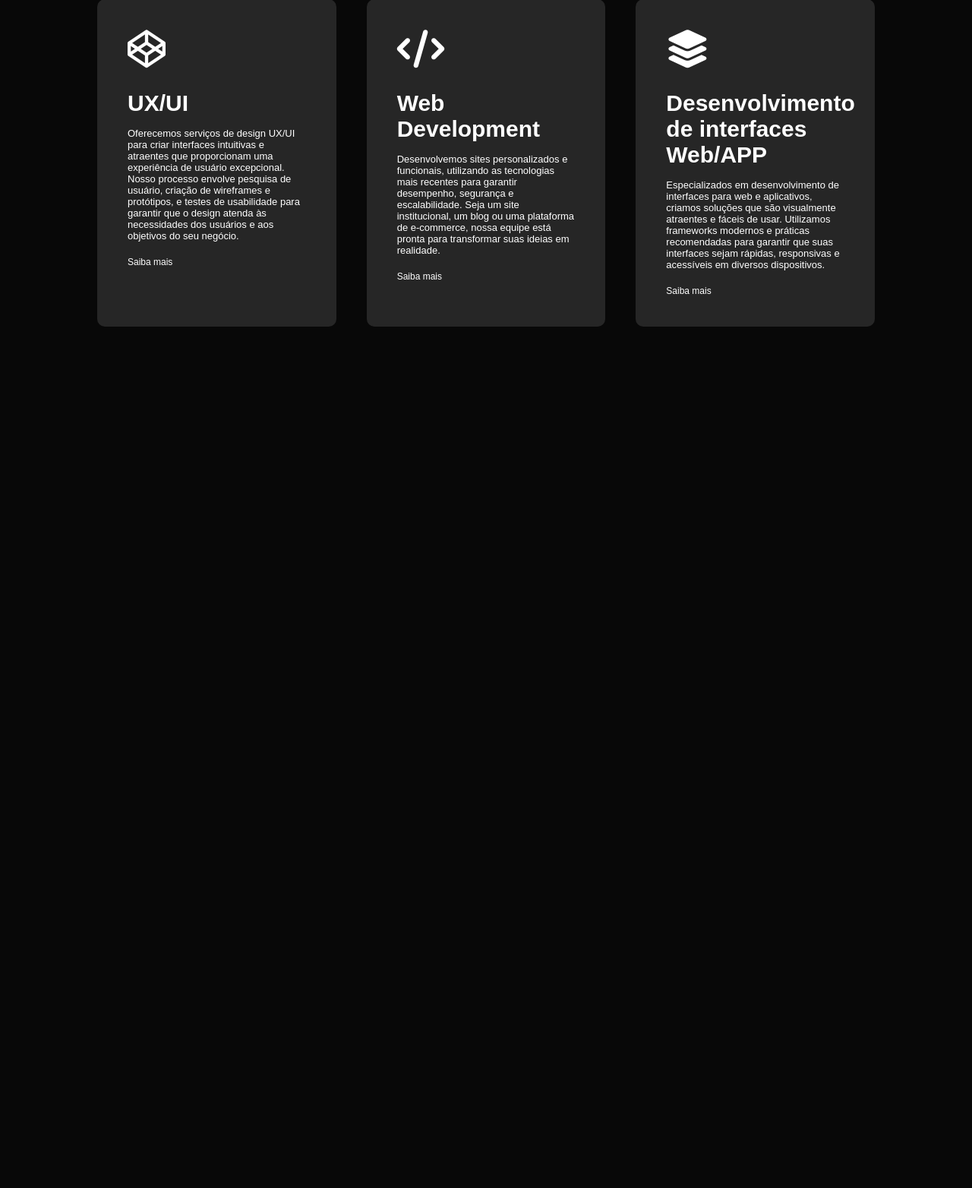
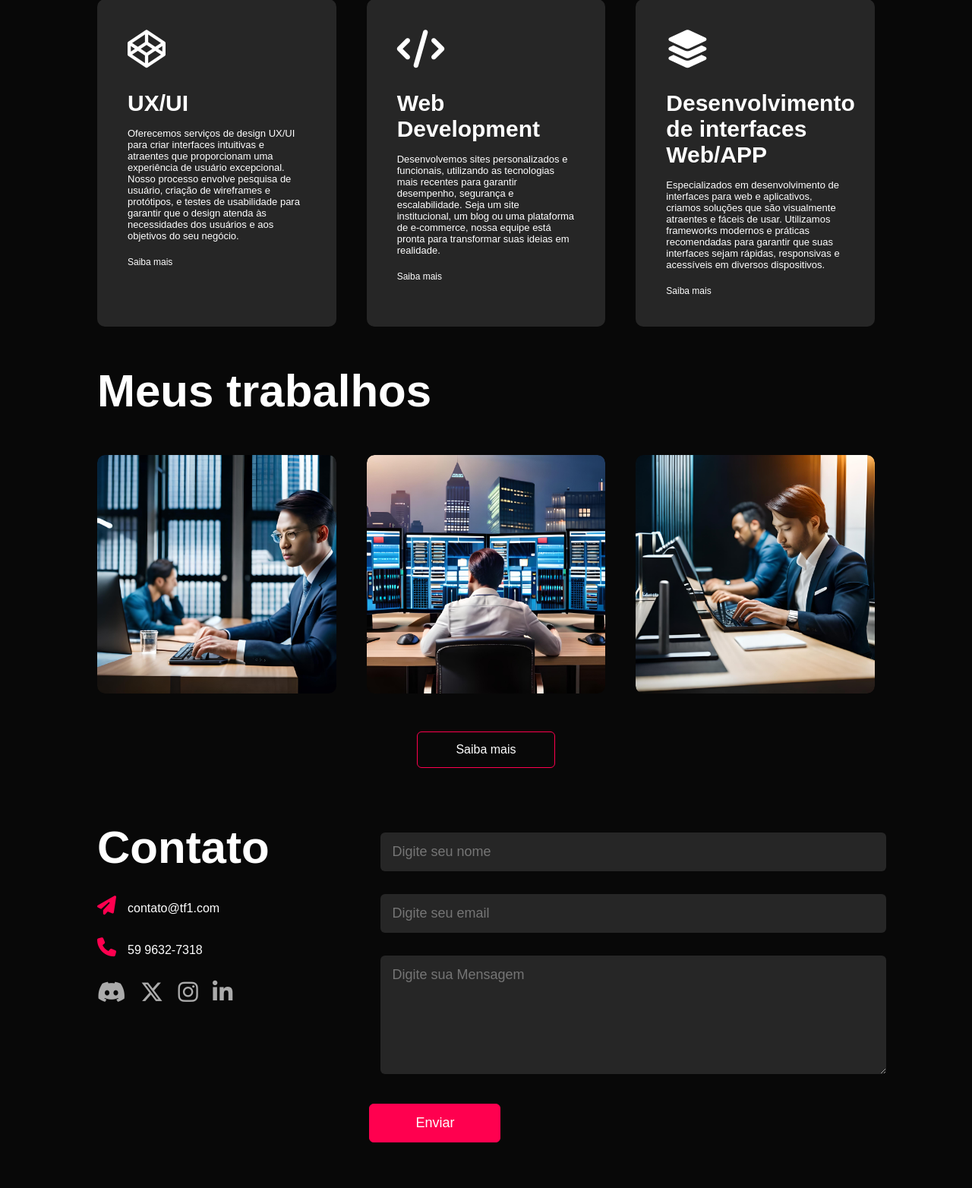
Before and after one commit to Gbardellaa/DesenvoveWeb, a PHP site: page / in a window 1280 px wide. Shown: the part 1578-3142 px from the top of the page at 76% size. Before the commit the page ends 2008 px from the top, so only its background shows below. Run offline with PHP 8.4, Linux system fonts and the light colour scheme; some libraries are stand-ins or nearby versions.

Commit message:
Portifólio - 13/05

```diff
--- a/portifolio/css/style.css
+++ b/portifolio/css/style.css
@@ -9,6 +9,7 @@
     --branco: #fff;
     --magenta: #ff004f;
     --bg-cinza:#262626;
+    --cinza-claro: #ABABAB;
 }
 body {
 background-color: var(--bg--cinza-escuro);
@@ -167,3 +168,124 @@ nav ul li a:hover::after{
     background-color: #ff004f;
     transform: translateY(-10px);
 }
+/* *********PORTIFÓLIO********* */
+.portifolio {
+    padding: 50px 0; /* espaçamento interno de um elemento HTML, ou seja, a distância entre o conteúdo do elemento e a sua borda */
+}
+.lista-trabalhos {
+    display: grid; /* como um elemento HTML será exibido na página - Grid:Ativa o modelo de grade (divisão por colunas e linhas). */
+    grid-template-columns: repeat(auto-fit, minmax(250px, 1fr));
+    gap: 40px;
+    margin-top: 50px;
+}
+.trabalhos {
+    border-radius: 10px;
+    position: relative;
+    overflow: hidden; /* O conteúdo que ultrapassar os limites do elemento serão ocultados*/
+}.trabalhos img {
+    width: 100%;
+    border-radius: 10px;
+    display: block;
+    transition: transform 0.5s;
+}
+.layer {
+    width: 100%;
+    height: 0%; /*Altura*/
+    background: linear-gradient(rgba(0,0,0,0.6), var(--magenta));/* Efeito de gradiente linear*/
+    border-radius: 10px;
+    position: absolute;
+    left: 0; /* Posição da margem */
+    bottom: 0;
+    overflow: hidden;
+    display: flex;
+    align-items: center;
+    justify-content: center;
+    flex-direction: column;
+    padding: 0 40px;
+    text-align: center;
+    transition: height 0.5s /*Transição de altura*/;
+}
+.layer h3 {
+    margin-bottom: 20px;
+}
+.layer a {
+    margin-top: 20px;
+    color: var(--magenta);
+    text-decoration: none;
+    font-size: 18px;
+    line-height: 60px;
+    background-color: var(--branco);
+    width: 60px;
+    height: 60px;
+    border-radius:50% /*arredondar borda do elemento;*/
+}
+.trabalhos:hover .layer {
+    height: 100%;
+}
+.trabalhos:hover img {
+    transform: scale(1.1);
+}
+.botao {
+    display: block;
+    margin: 50px auto;
+    width: fit-content;
+    border:1px solid var(--magenta);
+    padding: 14px 50px;
+    border-radius: 6px;
+    text-decoration: none;
+    color: var(--branco)
+}
+/* *********CONTATO********* */
+.contato_esquerda {
+    flex-basis: 35%;
+}
+.contato_direita {
+    flex-basis: 65%;
+}
+.contato_esquerda p {
+    margin-top: 30px;
+}
+.contato_esquerda p i {
+    font-size: 25px;
+    margin-right: 15px;
+    color: var(--magenta);
+}
+.social {
+    margin-top: 30px;
+}
+.social a {
+    text-decoration: none;
+    font-size: 30px;
+    margin-right: 15px;
+    color: var(--cinza-claro);
+    display: inline-block;
+    transition: transform 0.5s;
+}
+.social a:hover {
+    color: var(--magenta);
+    transform: translateY(-5px);
+}
+.contato_direita form {
+    width: 100%;
+}
+form input, form textarea {
+    width: 100%;
+    border: 0;
+    outline: none;
+    background-color: var(--bg-cinza);
+    padding: 15px;
+    margin: 15px;
+    color: var(--branco);
+    font-size: 18px;
+    border-radius: 6px;
+}
+form .botao2 {
+    padding: 14px 60px;
+    font-size: 18px;
+    margin-top: 20px;
+    cursor: pointer;
+}
+.botao.botao2 {
+    display: inline-block;
+    background-color: var(--magenta);
+}
--- a/portifolio/index.html
+++ b/portifolio/index.html
@@ -93,6 +93,65 @@
             </div>
         </div>
     </div>
+    <!----------------------Portifólio-------------------------->
+    <div id="portifolio">
+        <div class="container">
+            <h1 class="subtitulo"> Meus trabalhos</h1>
+            <div class="lista-trabalhos">
+                <div class="trabalhos">
+                    <img src="imagens/profissao1.jpg" alt="geração de imagens">
+                    <div class="layer">
+                        <h3> Geração de Imagens</h3>
+                        <p> Lorem ipsum dolor sit amet consectetur adipisicing elit. Quos harum distinctio necessitatibus minus hic accusantium.</p>
+                        <a href="#"><i class="fa-solid fa-up-right-from-square"></i></a>
+                    </div>
+                </div>
+                <div class="trabalhos">
+                    <img src="imagens/profissao2.jpg" alt="loja virtual">
+                    <div class="layer">
+                        <h3> Loja virtual</h3>
+                        <p> Lorem ipsum dolor sit amet consectetur adipisicing elit. Quos harum distinctio necessitatibus minus hic accusantium.</p>
+                        <a href="#"><i class="fa-solid fa-up-right-from-square"></i></a>
+                    </div>
+                </div>
+                <div class="trabalhos">
+                    <img src="imagens/profissao3.jpg" alt="criação de APP">
+                    <div class="layer">
+                        <h3> Geração de Imagens</h3>
+                        <p> Lorem ipsum dolor sit amet consectetur adipisicing elit. Quos harum distinctio necessitatibus minus hic accusantium.</p>
+                        <a href="#"><i class="fa-solid fa-up-right-from-square"></i></a>
+                    </div>
+                </div>
+            </div>
+            <a href="#" class="botao">Saiba mais</a>
+        </div>
+    </div>
+<!----------------------Portifólio-------------------------->
+    <div id="contato">
+        <div class="container">
+            <div class="linha">
+                <div class="contato_esquerda">
+                    <h1 class="subtitulo">Contato</h1>
+                    <p><i class="fa-solid fa-paper-plane"></i>contato@tf1.com</p>
+                    <p><i class="fa-solid fa-phone"></i>59 9632-7318</p>
+                    <div class="social">
+                        <a href="https://www.discord.com"><i class="fa-brands fa-discord"></i></a>
+                        <a href="https://www.x.com"><i class="fa-brands fa-x-twitter"></i></a>
+                        <a href="https://www.instagram.com"><i class="fa-brands fa-instagram"></i></a>
+                        <a href="https://www.linkedin.com"><i class="fa-brands fa-linkedin-in"></i></a>
+                    </div>
+                </div>
+                <div class="contato_direita">
+                    <form name="#">
+                        <input type="text" name="Nome" id="nome" placeholder="Digite seu nome" required>
+                        <input type="email" name="Email" id="email"placeholder="Digite seu email" required>
+                        <textarea name="Mensagem" rows="6" placeholder="Digite sua Mensagem" required></textarea>
+                        <button type="submit" class="botao botao2">Enviar</button>
+                    </form>
+                </div>
+            </div>
+        </div>
+    </div>
     <script>
         var abaLinks = document.getElementsByClassName("aba-links");
         var abaConteudos = document.getElementsByClassName("aba-conteudos");
```
